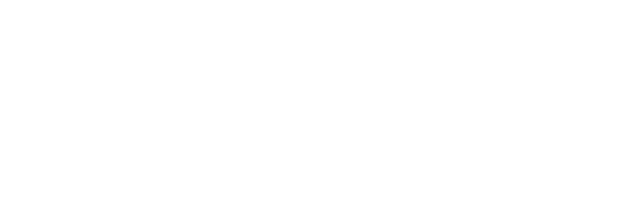
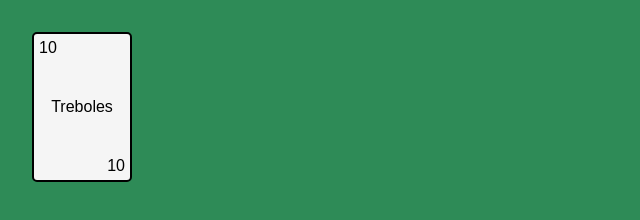
Before and after one commit to AngelMaciasAguilera/CardGame_NodeJS, a plain HTML site: page index.html in a window 1280 px wide. Shown: the whole page, without its empty margins (0-640 px from the left). Drawn offline with Linux system fonts and the light colour scheme.

Commit message:
html base and styles setted

```diff
--- /dev/null
+++ b/assets/css/styles.css
@@ -0,0 +1,42 @@
+*{
+    margin: 0;
+    padding: 0;
+    box-sizing: border-box;
+}
+
+
+body{
+    font-family: 'Poppins', sans-serif;
+    background-color: seagreen;
+}
+
+
+.card-container{
+    display: flex;
+    flex-direction: row;
+    gap: 1rem;
+    justify-content: space-between;
+    align-items: flex-start;
+    margin: 2rem 2rem 0rem 2rem;
+}
+
+.card{
+    display: flex;
+    width: 100px;
+    height: 150px;
+    flex-direction: column;
+    justify-content: space-between;
+    border: 2px solid black;
+    padding: 5px;
+    border-radius: 5px;
+    gap: 1rem;
+    background-color: whitesmoke;
+}
+
+.card div:nth-child(2){
+    align-self: center;
+}
+
+.card div:nth-child(3){
+    align-self: flex-end;
+}
--- a/index.html
+++ b/index.html
@@ -3,9 +3,21 @@
 <head>
     <meta charset="UTF-8">
     <meta name="viewport" content="width=device-width, initial-scale=1.0">
+    <link rel="stylesheet" href="assets/css/styles.css">
     <title>Card Game</title>
 </head>
 <body>
+        <div id="card-desk" class="card-container">
+            <div class="card">
+                <div>10</div>
+                <div>Treboles</div>
+                <div>10</div>
+            </div>
+        </div>
+
+
+
+
 
 </body>
 </html>
```
